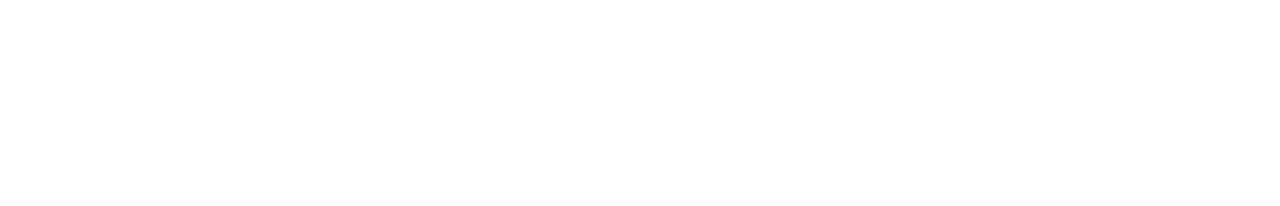
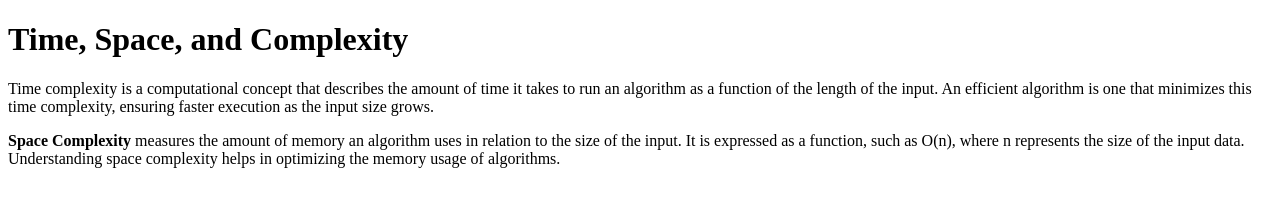
Before and after one commit to acciojob/time-and-space-complexity-babitaverma07, a website: page main.html in a window 1280 px wide. Drawn offline with Linux system fonts and the light colour scheme.

Commit message:
created a submission

```diff
--- a/main.html
+++ b/main.html
@@ -3,11 +3,16 @@
 <html>
 
 <head>
+<title>Time and Space Complexity</title>
 	<link rel="stylesheet" href="styles.css">
 </head>
 
 <body>
-	<!-- the entire body must be written by student -->
+	 <h1>Time, Space, and Complexity</h1>
+
+    <p>Time complexity is a computational concept that describes the amount of time it takes to run an algorithm as a function of the length of the input. An efficient algorithm is one that minimizes this time complexity, ensuring faster execution as the input size grows.</p>
+
+    <p><b>Space Complexity</b> measures the amount of memory an algorithm uses in relation to the size of the input. It is expressed as a function, such as O(n), where n represents the size of the input data. Understanding space complexity helps in optimizing the memory usage of algorithms.</p>
     <script type="text/javascript" src="./script.js">
 </script>
 
```
